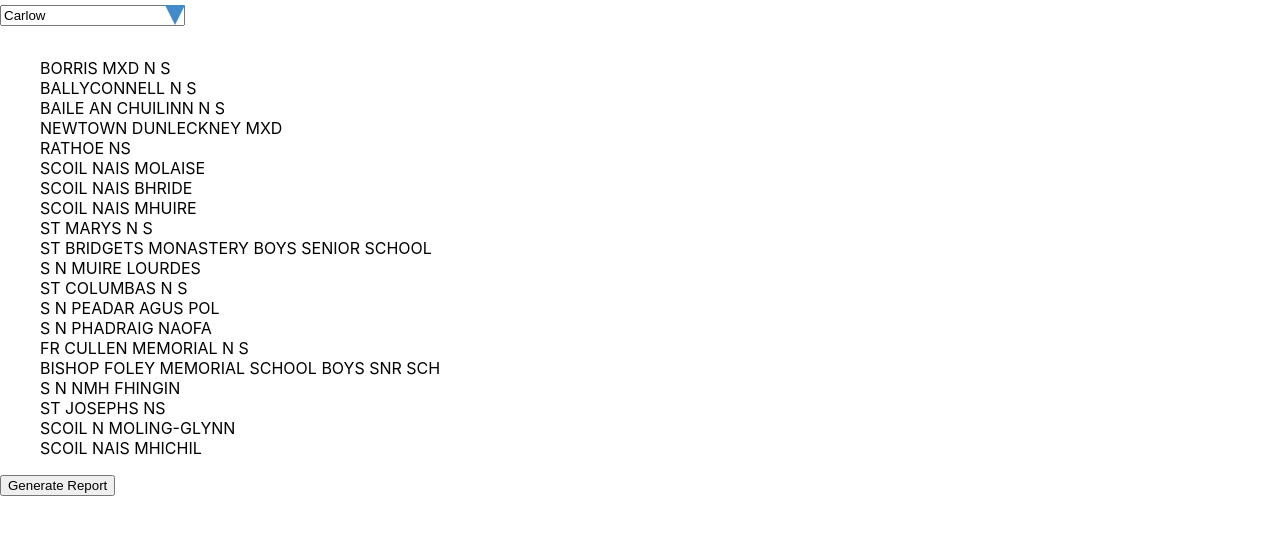
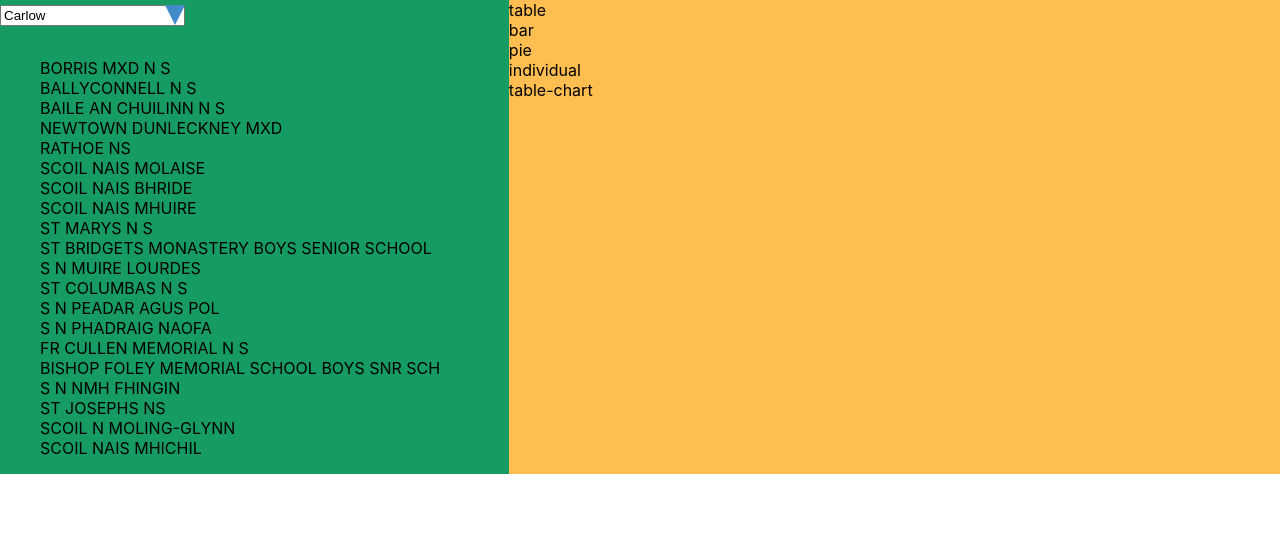
Before and after one commit to jimuyouyou/ieschools, a React (Create React App) app: page /home in a window 1280 px wide. Shown: the top 534 px of the page. Built offline with nearby package versions, Linux system fonts and the light colour scheme.

Commit message:
move all into main page

```diff
--- a/src/features/main/Main.tsx
+++ b/src/features/main/Main.tsx
@@ -4,6 +4,11 @@ import { useNavigate } from 'react-router-dom';
 import { Dropdown } from '../../components/Dropdown';
 import { ListBox } from '../../components/ListBox';
 import { useAppSelector, useAppDispatch } from '../../app/hooks';
+import { TabularReport } from '../../features/tabular/TabularReport';
+import { BarChart } from '../../components/BarChart';
+import { PieChart } from '../../components/PieChart';
+import { IndividualReport } from '../../features/individual/IndividualReport';
+
 import {
   loadCounties,
   loadSchools,
@@ -44,10 +49,24 @@ export function Main() {
   const cts = counties.map(c => c.name)
 
   return (
-    <div>
-      <Dropdown items={cts} onChange={handleOnCountyChange} value={selectedCounty} />
-      <ListBox items={schools} onChange={handleOnSchoolChange} value={selectedSchools} />
-      <button onClick={handleGetReport}>Generate Report</button>
+    <div className='main-wrapper'>
+      <div className='main-selection-wrapper'>
+        <Dropdown items={cts} onChange={handleOnCountyChange} value={selectedCounty} />
+        <ListBox items={schools} onChange={handleOnSchoolChange} value={selectedSchools} />
+        {/* <button onClick={handleGetReport}>Generate Report</button> */}
+      </div>
+      <div className='main-report-wrapper'>
+        <div>
+          <div>table</div>
+          <div>bar</div>
+          <div>pie</div>
+          <div>individual</div>
+        </div>
+        <TabularReport />
+        {/* <BarChart />
+        <PieChart />
+        <IndividualReport /> */}
+      </div>
     </div>
   )
 }
--- a/src/features/tabular/TabularReport.tsx
+++ b/src/features/tabular/TabularReport.tsx
@@ -16,7 +16,8 @@ import {
 export function TabularReport() {
   const counties = useAppSelector(state => state.main.counties);
   const selectedCounty = useAppSelector(state => state.main.selectedCounty);
-  const schools = useAppSelector(state => state.main.schools.filter(it => it['County Description'] === selectedCounty));
+  // const schools = useAppSelector(state => state.main.schools.filter(it => it['County Description'] === selectedCounty));
+  const schools = useAppSelector(state => state.main.schools.filter(it => state.main.selectedSchools.includes(it['id'])));
 
   const navigate = useNavigate();
   const dispatch = useAppDispatch();
--- a/src/index.tsx
+++ b/src/index.tsx
@@ -6,7 +6,7 @@ import App from './App';
 import AppGuide from './AppGuide';
 import reportWebVitals from './reportWebVitals';
 import './index.css';
-import './styles/main.scss';
+import './styles/all.scss';
 
 const container = document.getElementById('root')!;
 const root = createRoot(container);
--- /dev/null
+++ b/src/styles/all.scss
@@ -0,0 +1,4 @@
+@import './base.scss';
+@import './dropdown.scss';
+@import './listbox.scss';
+@import './main.scss';
--- a/src/styles/main.scss
+++ b/src/styles/main.scss
@@ -1,3 +1,13 @@
-@import './base.scss';
-@import './dropdown.scss';
-@import './listbox.scss';
+.main-wrapper {
+  display: flex;
+  flex-direction: row;
+
+  .main-selection-wrapper {
+    flex-grow: 1;
+    background: $green;
+  }
+  .main-report-wrapper {
+    flex-grow: 10;
+    background-color: $light-yellow;
+  }
+}
--- a/src/utils/schoolUtil.tsx
+++ b/src/utils/schoolUtil.tsx
@@ -1,6 +1,19 @@
 import camelCase from 'camelcase';
 import { School } from "../types/School.d"
 import { CellType } from "../components/TableChart"
+
+const showTableColumns = [
+  'Official Name',
+  'Junior Infants',
+  'Senior Infants',
+  'First Class',
+  'Second Class',
+  'Third Class',
+  'Fourth Class',
+  'Fifth Class',
+  'Sixth Class',
+  'Total',
+];
 
 const getLinkTo = (colName: string, school: School) => {
   const county = school['County Description']
@@ -19,7 +32,9 @@ export const formatTabularSchoolData = (schools: Array<School>) => {
     const cellsTypes = new Array<CellType>();
     const school = schools[0];
     Object.keys(school).forEach(key => {
-      cellsTypes.push({ id: camelCase(key), desc: key })
+      if (showTableColumns.includes(key)) {
+        cellsTypes.push({ id: camelCase(key), desc: key })
+      }
     });
     cellsTypes.push({ id: camelCase('Bar Chart'), desc: 'Bar Chart' });
     cellsTypes.push({ id: camelCase('Pie Chart'), desc: 'Pie Chart' });
```
Also changed, not shown: src/utils/jsUtil.js (added, +18 -0 lines), 1 other file (tests, documents, lock files or other folders).
